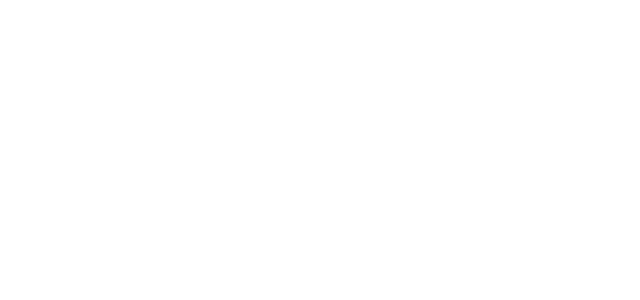
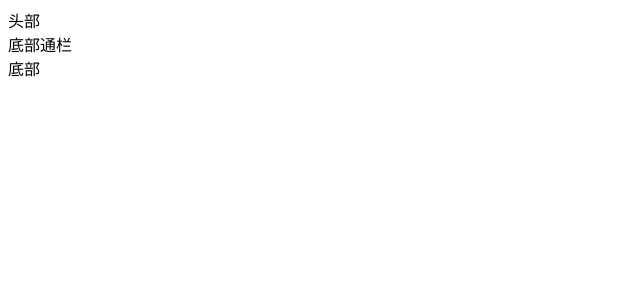
Before and after one commit to Ronin11111/etomato-client-pc-01, a Vue app: page / in a window 1280 px wide. Before the commit this address had no page. Shown: the top 300 px of the page, without its empty margins (0-640 px from the left). Built offline with nearby package versions, Linux system fonts and the light colour scheme.

Commit message:
首页模块和路由配置

```diff
--- a/src/App.vue
+++ b/src/App.vue
@@ -1,11 +1,3 @@
 <template>
-  <div>
-
-  </div>
+    <router-view></router-view>
 </template>
-<script>
-
-export default {
-
-}
-</script>
--- /dev/null
+++ b/src/views/Home/index.vue
@@ -0,0 +1,13 @@
+<template>
+  <div></div>
+</template>
+
+<script>
+export default {
+  name: 'home-page'
+}
+</script>
+
+<style>
+
+</style>
--- a/src/views/Layout.vue
+++ b/src/views/Layout.vue
@@ -0,0 +1,19 @@
+<template>
+  <div>
+    <header>头部</header>
+    <nav>底部通栏</nav>
+    <div><router-view></router-view></div>
+    <footer>底部</footer>
+  </div>
+</template>
+
+<script>
+export default {
+  // eslint-disable-next-line vue/multi-word-component-names
+  name: 'Layout'
+}
+</script>
+
+<style>
+
+</style>
```
Also changed, not shown: src/router/index.js (+8 -1 lines).
